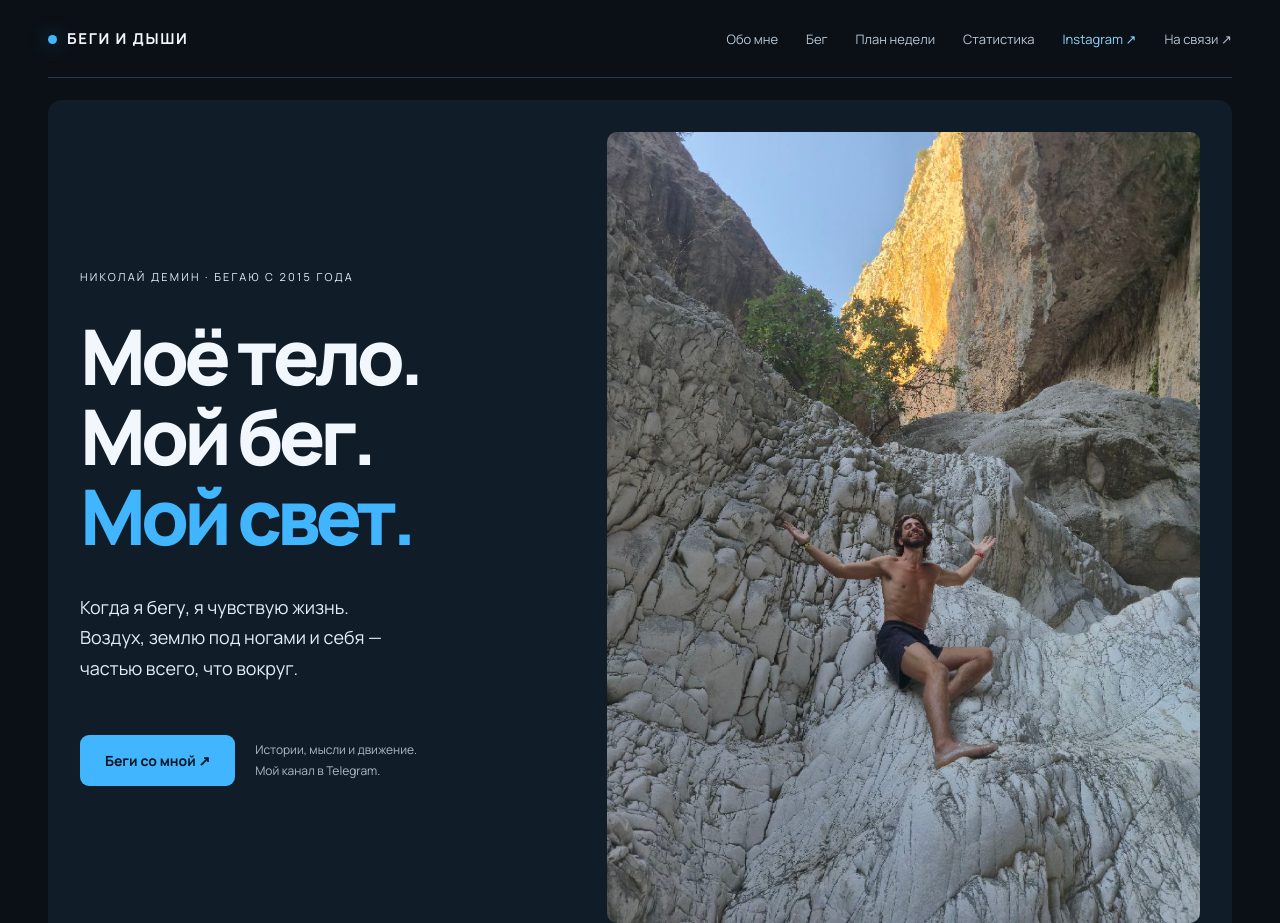
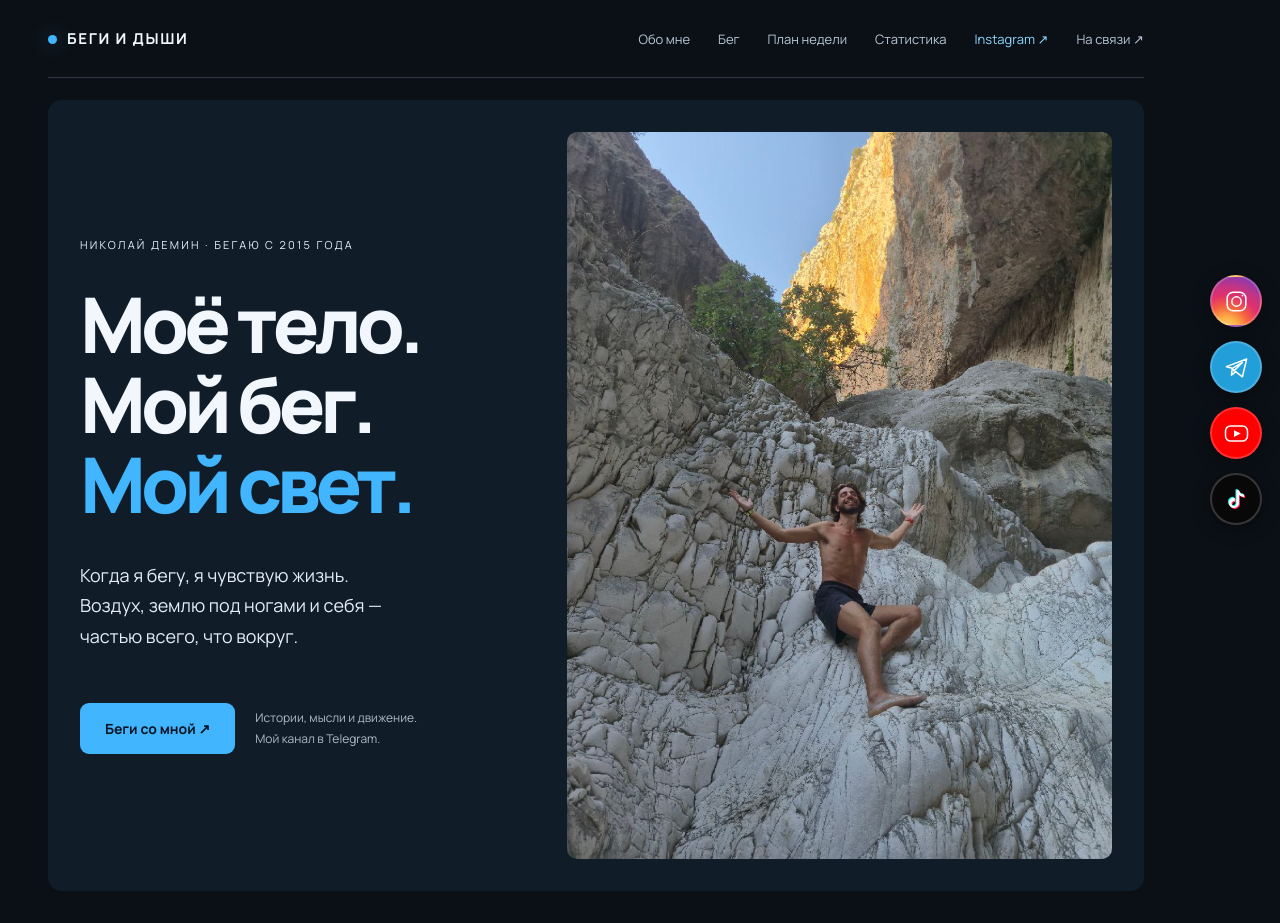
Before and after one commit to nvdemin073/run_chess_med, a plain HTML site: page index.html in a window 1280 px wide. Shown: the top 923 px of the page. Drawn offline with Linux system fonts and the light colour scheme.

Commit message:
Pin four branded social buttons to the right edge including TikTok

```diff
--- a/index.html
+++ b/index.html
@@ -12,6 +12,18 @@
 <link href="https://fonts.googleapis.com/css2?family=Manrope:wght@400;500;600;700;800&display=swap" rel="stylesheet">
 <link rel="stylesheet" href="garmin-home.css?v=20261108-portrait-large">
 <link rel="stylesheet" href="training-section.css?v=20261108">
+<style id="fixed-social-links">
+body{padding-right:88px}
+.social-rail{position:fixed;right:max(18px,env(safe-area-inset-right));top:50%;transform:translateY(-50%);z-index:100;display:flex;flex-direction:column;gap:14px}
+.social-rail a{display:grid;place-items:center;width:52px;height:52px;border-radius:50%;color:#fff;box-shadow:0 4px 18px #0005;border:2px solid #ffffff30;transition:transform .18s}
+.social-rail a:hover{transform:scale(1.1)}.social-rail a:focus-visible{outline:3px solid #fff;outline-offset:4px}
+.social-rail svg{width:27px;height:27px;fill:none;stroke:currentColor;stroke-width:1.8}
+.social-rail .instagram{background:radial-gradient(circle at 30% 110%,#ffdc80 0%,#fcaf45 20%,#f56040 38%,#e1306c 55%,#c13584 70%,#833ab4 90%)}
+.social-rail .telegram{background:#229ed9}.social-rail .youtube{background:#f00}.social-rail .tiktok{background:#080808}
+.social-rail .tiktok svg{filter:drop-shadow(-1px -1px 0 #25f4ee) drop-shadow(1px 1px 0 #fe2c55)}
+@media(max-width:800px){body{padding-right:60px}.social-rail{right:max(7px,env(safe-area-inset-right));gap:12px}.social-rail a{width:44px;height:44px}.social-rail svg{width:24px;height:24px}.header .nav{flex-wrap:wrap}}
+@media(prefers-reduced-motion:reduce){.social-rail a{transition:none}}
+</style>
 </head>
 <body>
 <a class="skip" href="#main">К содержанию</a>
@@ -46,13 +58,10 @@
 
 <div class="quote"><p>«Когда я бегу, я — трава, небо,<br>листок, букашка. Я — всё».</p><small>То самое чувство на пробежке</small></div>
 <section class="social-section" id="social" aria-labelledby="social-title"><p class="eyebrow">03 / Остаёмся рядом</p><h2 id="social-title">Увидимся в движении.</h2><p>Делюсь своим бегом, мыслями и моментами,<br>которые хочется сохранить.</p>
-<div class="socials">
-<a class="social" href="https://www.instagram.com/runandbreathe_nikolay/" target="_blank" rel="noopener noreferrer" aria-label="Открыть Instagram Николая — runandbreathe_nikolay"><span class="circle"><svg viewBox="0 0 32 32" aria-hidden="true"><rect x="5" y="5" width="22" height="22" rx="7"/><circle cx="16" cy="16" r="5.5"/><circle cx="23" cy="9" r="1" fill="currentColor" stroke="none"/></svg></span><span>Instagram ↗</span><small style="max-width:88px;overflow-wrap:anywhere;text-align:center">@runandbreathe_nikolay</small></a>
-<a class="social" href="https://t.me/run_and_breathe" target="_blank" rel="noopener noreferrer" aria-label="Открыть канал Беги и Дыши в Telegram"><span class="circle"><svg viewBox="0 0 32 32" aria-hidden="true"><path d="M4 15 28 6l-5 21-8-6-5 4 1-8 12-7-10 10-2-3z" stroke-linejoin="round"/></svg></span><span>Telegram ↗</span><small>Беги и Дыши</small></a>
-<a class="social" href="https://www.youtube.com/channel/UCAae3ARFY95jJFjB3_jxwHQ" target="_blank" rel="noopener noreferrer" aria-label="Открыть канал RunAndBreathe на YouTube"><span class="circle"><svg viewBox="0 0 32 32" aria-hidden="true"><rect x="3" y="7" width="26" height="18" rx="6"/><path d="m13 12 8 4-8 4z" fill="currentColor" stroke="none"/></svg></span><span>YouTube ↗</span><small>Смотреть видео</small></a>
-</div></section>
+</section>
 </main><footer class="footer"><span>© 2026 Николай Демин · Беги и Дыши</span><span>Моё тело. Мой бег. Мой свет.</span><a href="training-privacy.html">Данные бота</a></footer>
 </div>
 <script src="garmin-data.js?v=20261107"></script><script src="main-page-runs.js?v=20261107"></script>
+<nav class="social-rail" aria-label="Мои социальные сети"><a class="instagram" href="https://www.instagram.com/runandbreathe_nikolay/" target="_blank" rel="noopener noreferrer" aria-label="Открыть Instagram" title="Instagram"><svg viewBox="0 0 32 32" aria-hidden="true"><rect x="5" y="5" width="22" height="22" rx="7"/><circle cx="16" cy="16" r="5.5"/><circle cx="23" cy="9" r="1" fill="currentColor" stroke="none"/></svg></a><a class="telegram" href="https://t.me/run_and_breathe" target="_blank" rel="noopener noreferrer" aria-label="Открыть Telegram" title="Telegram"><svg viewBox="0 0 32 32" aria-hidden="true"><path d="m4 15 24-9-5 21-8-6-5 4 1-8 12-7-10 10-2-3z" stroke-linejoin="round"/></svg></a><a class="youtube" href="https://www.youtube.com/channel/UCAae3ARFY95jJFjB3_jxwHQ" target="_blank" rel="noopener noreferrer" aria-label="Открыть YouTube" title="YouTube"><svg viewBox="0 0 32 32" aria-hidden="true"><rect x="3" y="7" width="26" height="18" rx="6"/><path d="m13 12 8 4-8 4z" fill="currentColor" stroke="none"/></svg></a><a class="tiktok" href="https://www.tiktok.com/@runandbreathe" target="_blank" rel="noopener noreferrer" aria-label="Открыть TikTok" title="TikTok"><svg viewBox="0 0 32 32" aria-hidden="true"><path d="M19 5v15a6 6 0 1 1-5-5.9V18a3 3 0 1 0 2 2V5h3c.4 3 2.3 5 6 5v3c-2.3 0-4.3-.8-6-2.2" fill="currentColor" stroke="none"/></svg></a></nav>
 </body>
 </html>
```
